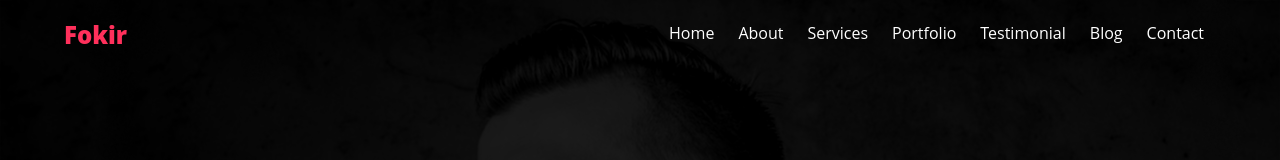
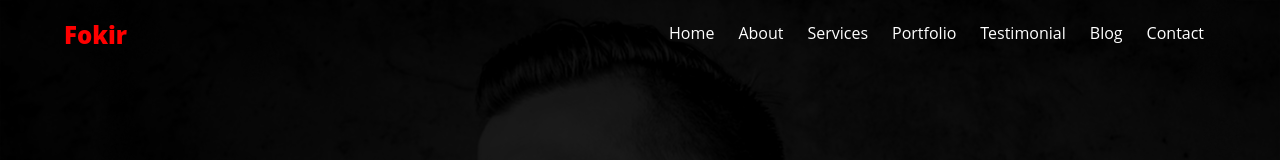
Before and after one commit to sherifa1/Blood-Bank-Management-System., a plain HTML site: page index.html in a window 1280 px wide. Shown: the top 160 px of the page. Drawn offline with Linux system fonts and the light colour scheme.

Commit message:
change color of Fokir into red

```diff
--- a/css/style.css
+++ b/css/style.css
@@ -50,7 +50,7 @@ body {
 }
 
 .header .layer .navbar .fokir{
-    color: #ff305b;
+    color: red;
     font-size: 24px;
     font-weight: 800;
     padding: 18px 0;
```
